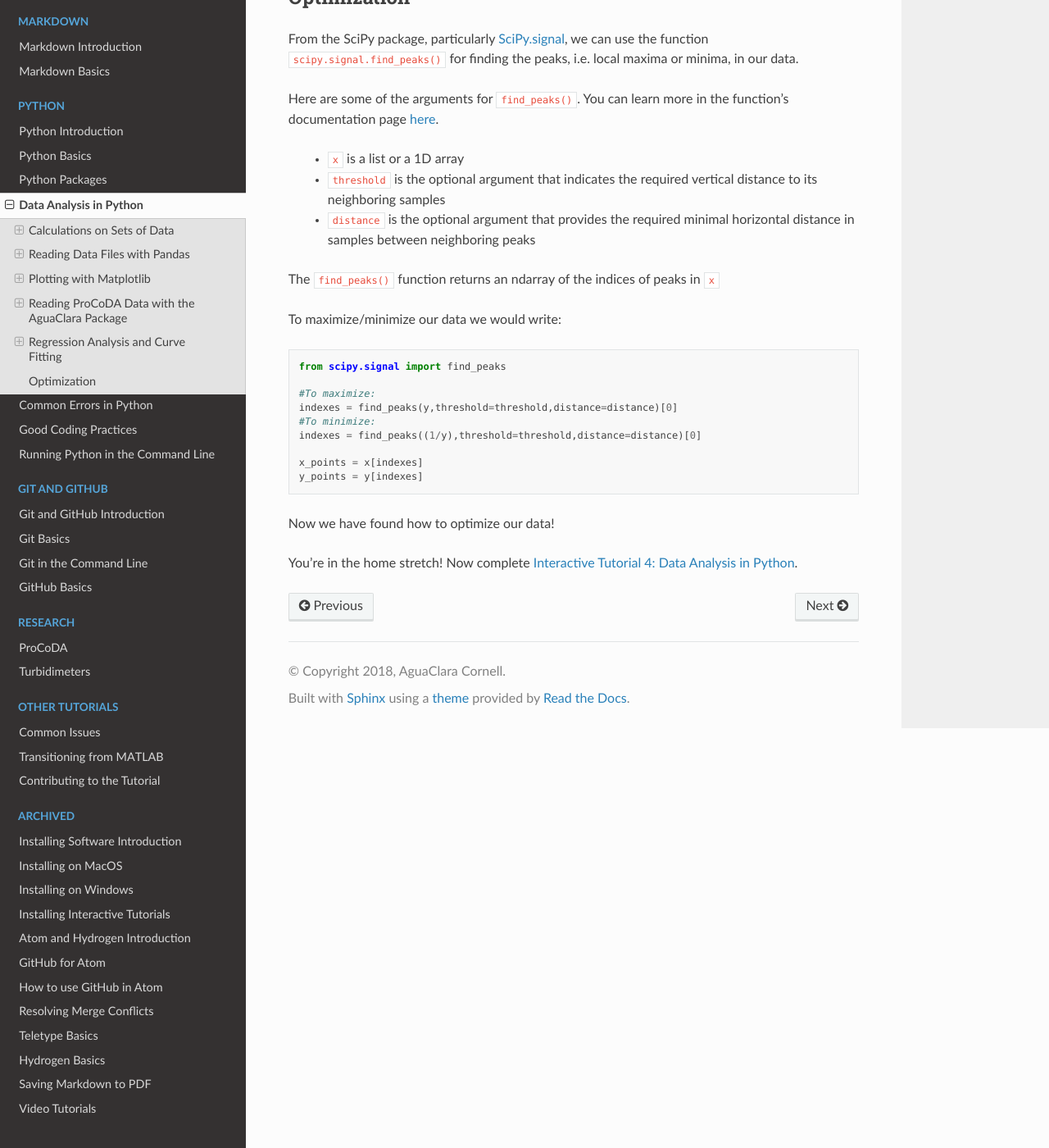
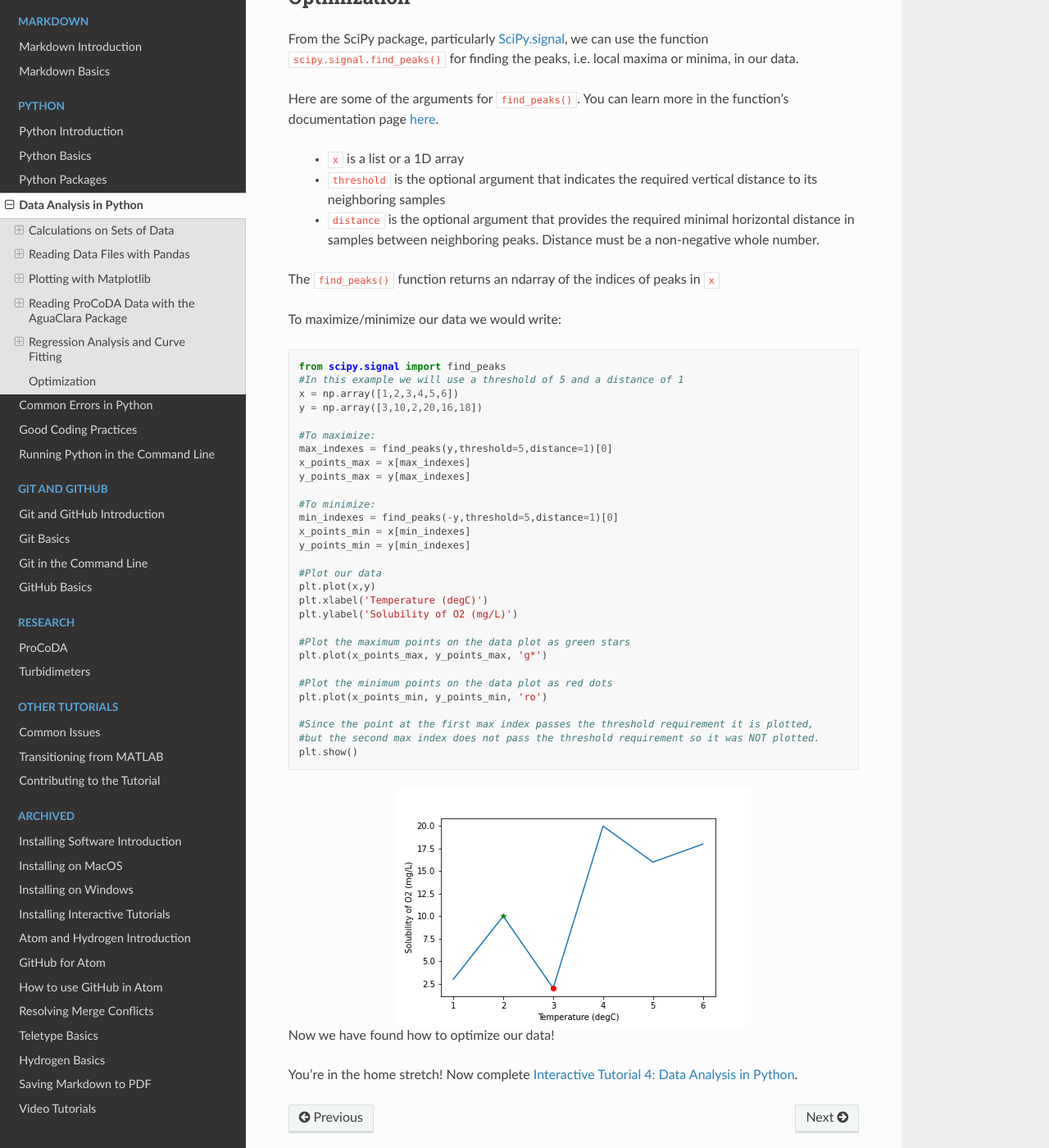
Before and after one commit to AguaClara/aguaclara_tutorial, a Sphinx documentation site: the page built from docs/source/python/data-analysis.rst, in a window 1280 px wide and 1400 px high, scrolled down 14070 px. Shown: the whole window at 82% size. Built offline with Sphinx 7.4.7 and the Read the Docs theme 2.0.0, drawn with Linux system fonts in a browser that asks for light colours.

Commit message:
Completed optimization tutorial

```diff
--- a/docs/source/python/data-analysis.rst
+++ b/docs/source/python/data-analysis.rst
@@ -541,7 +541,7 @@ Here are some of the arguments for ``find_peaks()``. You can learn more in the f
 
     * ``x`` is a list or a 1D array
     * ``threshold`` is the optional argument that indicates the required vertical distance to its neighboring samples
-    * ``distance`` is the optional argument that provides the required minimal horizontal distance in samples between neighboring peaks
+    * ``distance`` is the optional argument that provides the required minimal horizontal distance in samples between neighboring peaks. Distance must be a non-negative whole number.
 
 The  ``find_peaks()`` function returns an ndarray of the indices of peaks in ``x``
 
@@ -550,14 +550,37 @@ To maximize/minimize our data we would write:
 .. code-block:: python
 
   from scipy.signal import find_peaks
+  #In this example we will use a threshold of 5 and a distance of 1
+  x = np.array([1,2,3,4,5,6])
+  y = np.array([3,10,2,20,16,18])
 
   #To maximize:
-  indexes = find_peaks(y,threshold=threshold,distance=distance)[0]
+  max_indexes = find_peaks(y,threshold=5,distance=1)[0]
+  x_points_max = x[max_indexes]
+  y_points_max = y[max_indexes]
+
   #To minimize:
-  indexes = find_peaks((1/y),threshold=threshold,distance=distance)[0]
+  min_indexes = find_peaks(-y,threshold=5,distance=1)[0]
+  x_points_min = x[min_indexes]
+  y_points_min = y[min_indexes]
 
-  x_points = x[indexes]
-  y_points = y[indexes]
+  #Plot our data
+  plt.plot(x,y)
+  plt.xlabel('Temperature (degC)')
+  plt.ylabel('Solubility of O2 (mg/L)')
+
+  #Plot the maximum points on the data plot as green stars
+  plt.plot(x_points_max, y_points_max, 'g*')
+
+  #Plot the minimum points on the data plot as red dots
+  plt.plot(x_points_min, y_points_min, 'ro')
+
+  #Since the point at the first max index passes the threshold requirement it is plotted,
+  #but the second max index does not pass the threshold requirement so it was NOT plotted.
+  plt.show()
+
+.. image:: Images/Data_Analysis/find_peaks.png
+    :align: center
 
 Now we have found how to optimize our data!
 
```
Also changed, not shown: docs/source/python/Images/Data_Analysis/find_peaks.png (added).
